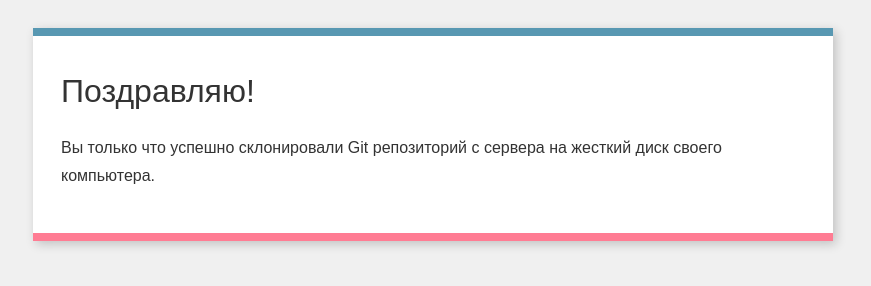
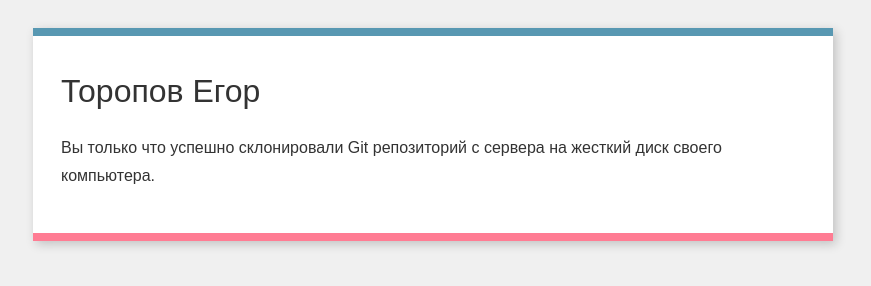
Before and after one commit to edochik/edochik-git-welcome-test, a plain HTML site: page index.html in a window 1280 px wide. Shown: the whole page, without its empty margins (207-1078 px from the left). Drawn offline with Linux system fonts and the light colour scheme.

Commit message:
Added name in index.html

```diff
--- a/index.html
+++ b/index.html
@@ -1,5 +1,6 @@
 <!DOCTYPE html>
 <html lang="en">
+
 <head>
     <meta charset="utf-8" />
     <meta name="viewport" content="width=device-width, initial-scale=1" />
@@ -7,13 +8,15 @@
     <link rel="stylesheet" href="css/normalize.css" />
     <link rel="stylesheet" href="css/main.css" />
 </head>
+
 <body>
     <div class="box">
-            <h1>Поздравляю!</h1>
+        <h1>Торопов Егор</h1>
         <p>
             Вы только что успешно склонировали Git репозиторий с сервера на
             жесткий диск своего компьютера.
         </p>
     </div>
 </body>
+
 </html>
```
Lines whose indentation alone changed are shown as unchanged.
